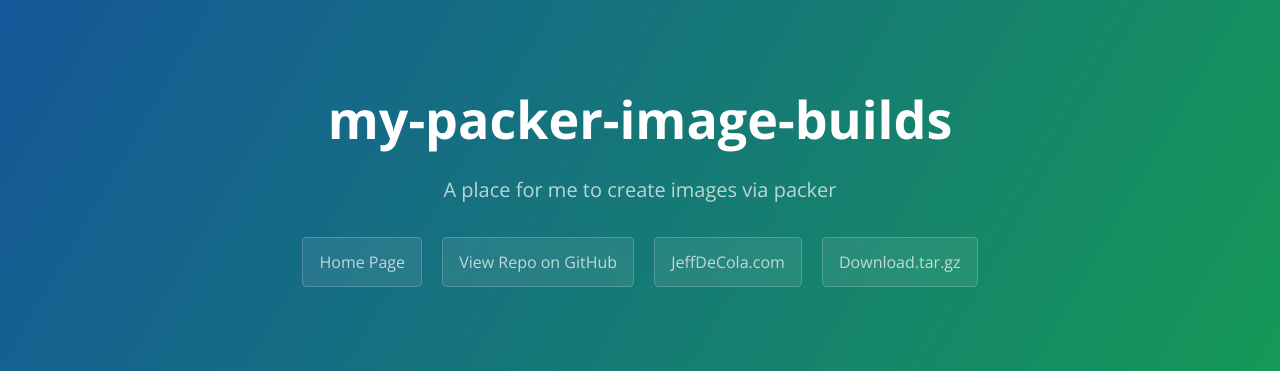
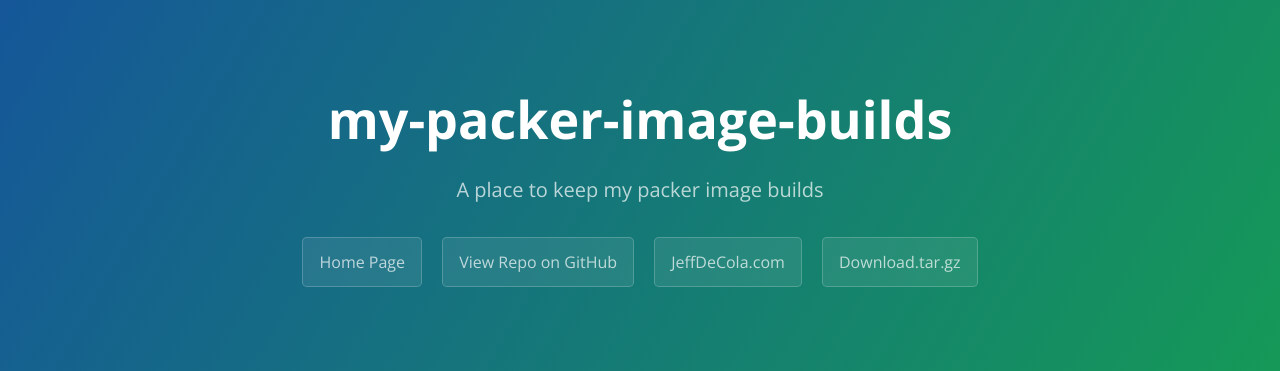
Before and after one commit to JeffDeCola/my-packer-image-builds, a Jekyll site: the page built from docs/index.md, in a window 1280 px wide. Shown: the top 371 px of the page. Built offline with Jekyll 4.4.1, drawn with Linux system fonts in a browser that asks for light colours; nearby versions of some CDN libraries; library files that are not in the unit come from our copies.

Commit message:
updated index.md

```diff
--- a/docs/index.md
+++ b/docs/index.md
@@ -2,7 +2,7 @@
 layout: default
 title: JeffDeCola/my-packer-image-builds
 projectname : my-packer-image-builds
-summary: A place for me to create images via packer
+summary: A place to keep my packer image builds
 ---
 
 {% include README.md %}
```
